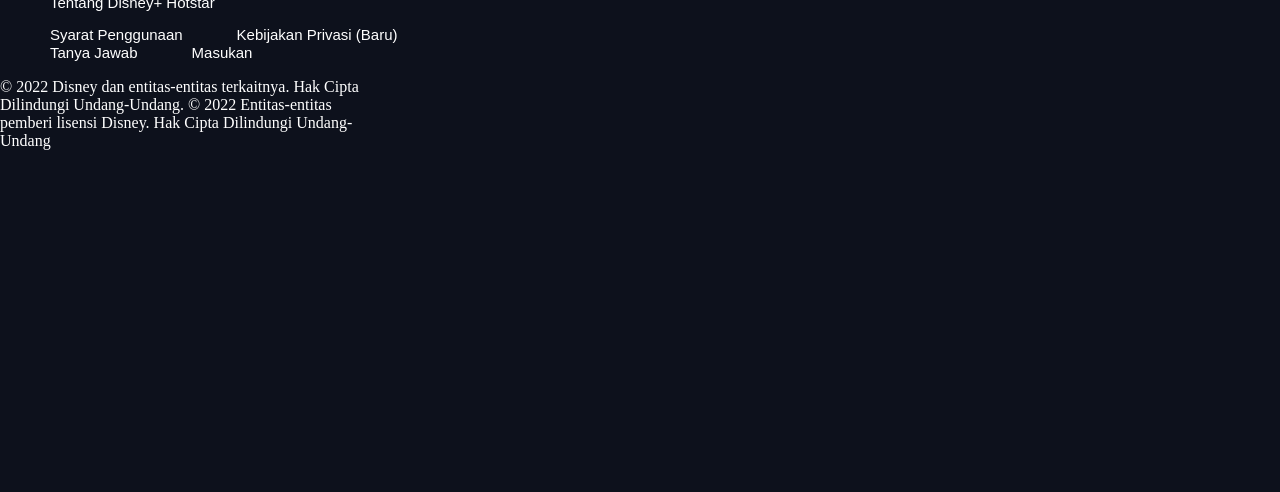
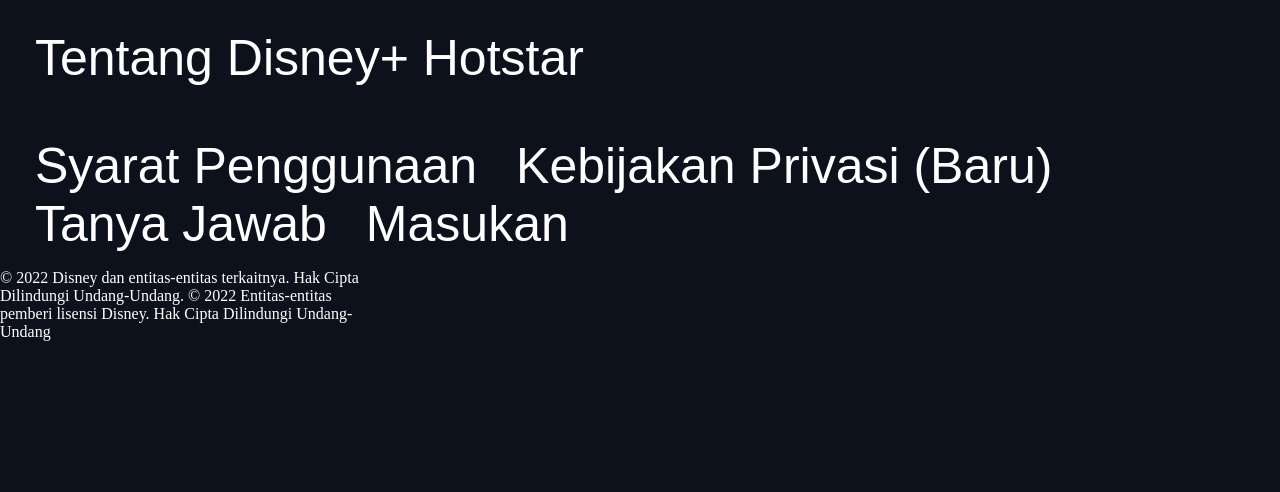
Before and after one commit to jenniferangelina-py/bella, a PHP site: page / in a window 1280 px wide. Shown: the part 171-663 px from the top of the page. Run offline with PHP 8.4, Linux system fonts and the light colour scheme.

Commit message:
Update styles.css

```diff
--- a/styles.css
+++ b/styles.css
@@ -54,6 +54,6 @@ p {
 
 .footer {
   font-family: Arial;
-  font-size: 15px;
-  margin-left: 50px;
+  font-size: 50px;
+  margin-left: 35px;
 }
```
